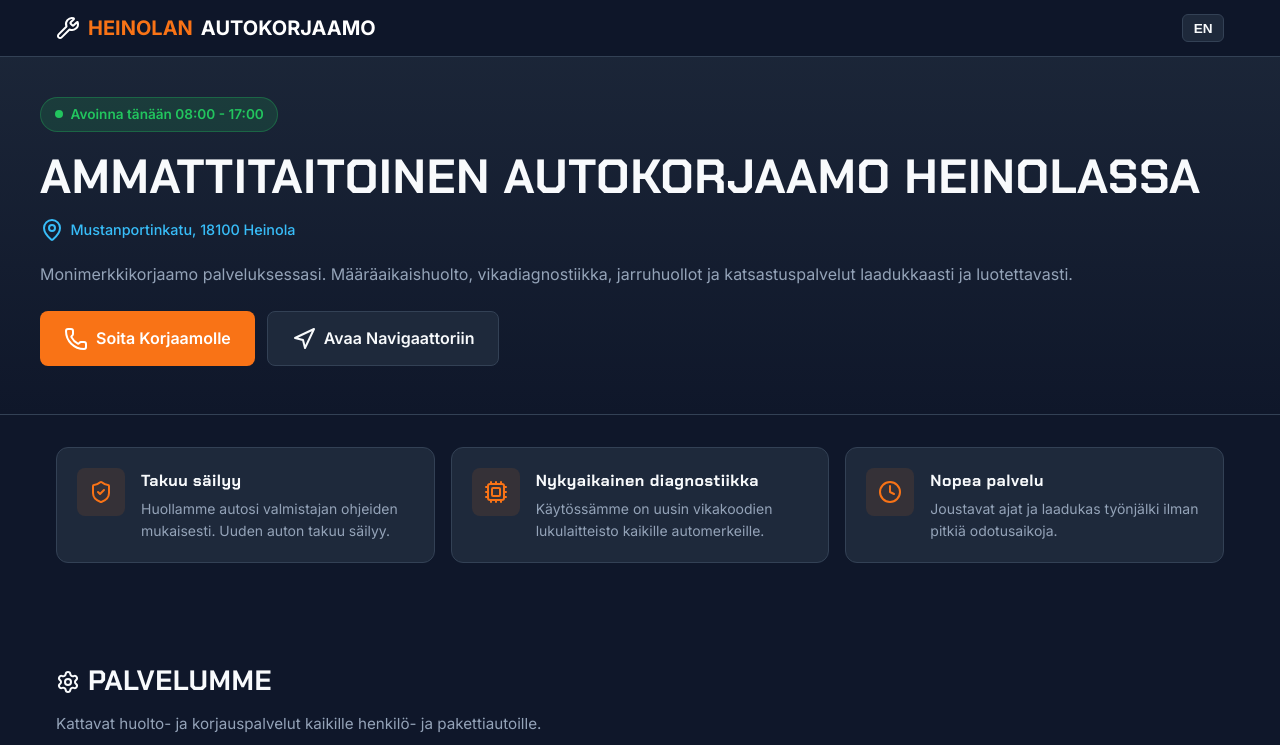
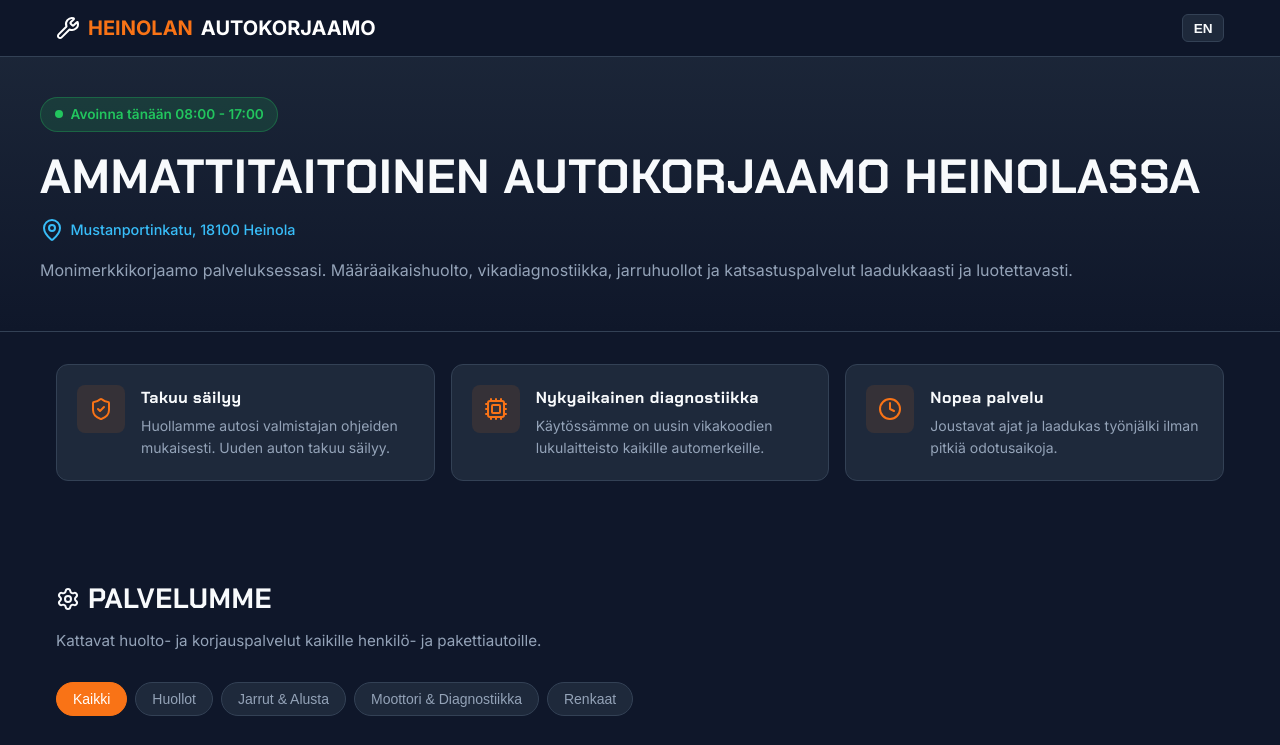
Before and after one commit to spyy/autokorjaamo, a plain HTML site: page index.html in a window 1280 px wide. Shown: the top 745 px of the page. Drawn offline with nearby package versions, Linux system fonts and the light colour scheme.

Commit message:
Update index.html

```diff
--- a/index.html
+++ b/index.html
@@ -167,7 +167,6 @@
     .hero p {
       color: var(--text-muted);
       font-size: 1rem;
-      margin-bottom: 1.5rem;
     }
 
     .location-tag {
@@ -177,18 +176,11 @@
       color: var(--accent-blue);
       font-size: 0.9rem;
       font-weight: 500;
-      margin-bottom: 1.25rem;
-    }
-
-    .hero-buttons {
-      display: flex;
-      flex-direction: column;
-      gap: 0.75rem;
+      margin-bottom: 1rem;
     }
 
     @media (min-width: 640px) {
       .hero h1 { font-size: 3rem; }
-      .hero-buttons { flex-direction: row; }
     }
 
     /* Common Buttons */
@@ -484,17 +476,6 @@
         <i data-lucide="map-pin"></i> Mustanportinkatu, 18100 Heinola
       </div>
       <p data-key="hero-subtitle">Monimerkkikorjaamo palveluksessasi. Määräaikaishuolto, vikadiagnostiikka, jarruhuollot ja katsastuspalvelut laadukkaasti ja luotettavasti.</p>
-
-      <div class="hero-buttons">
-        <a href="tel:+35837123456" class="btn btn-primary">
-          <i data-lucide="phone"></i>
-          <span data-key="btn-call">Soita Korjaamolle</span>
-        </a>
-        <a href="https://maps.google.com/?q=Mustanportinkatu+Heinola+Finland" target="_blank" class="btn btn-secondary">
-          <i data-lucide="navigation"></i>
-          <span data-key="btn-nav">Avaa Navigaattoriin</span>
-        </a>
-      </div>
     </div>
   </section>
 
```
